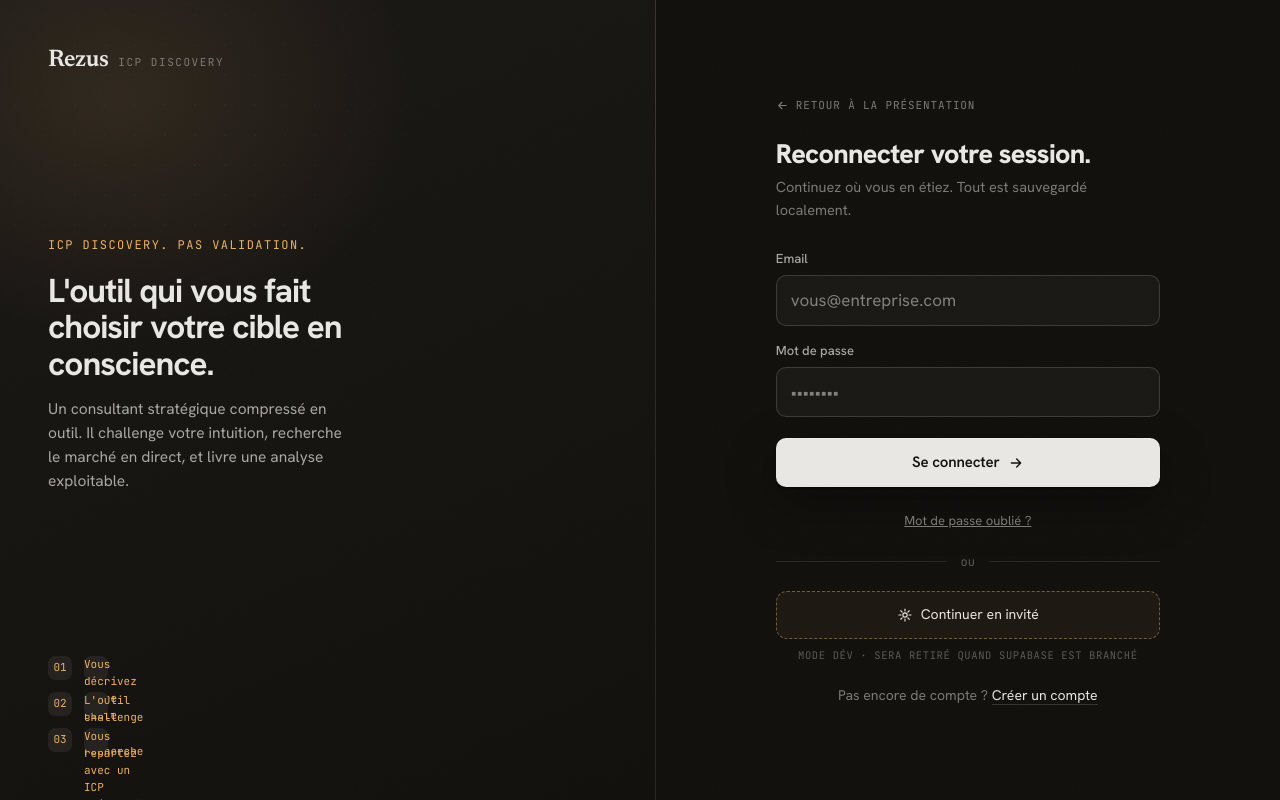
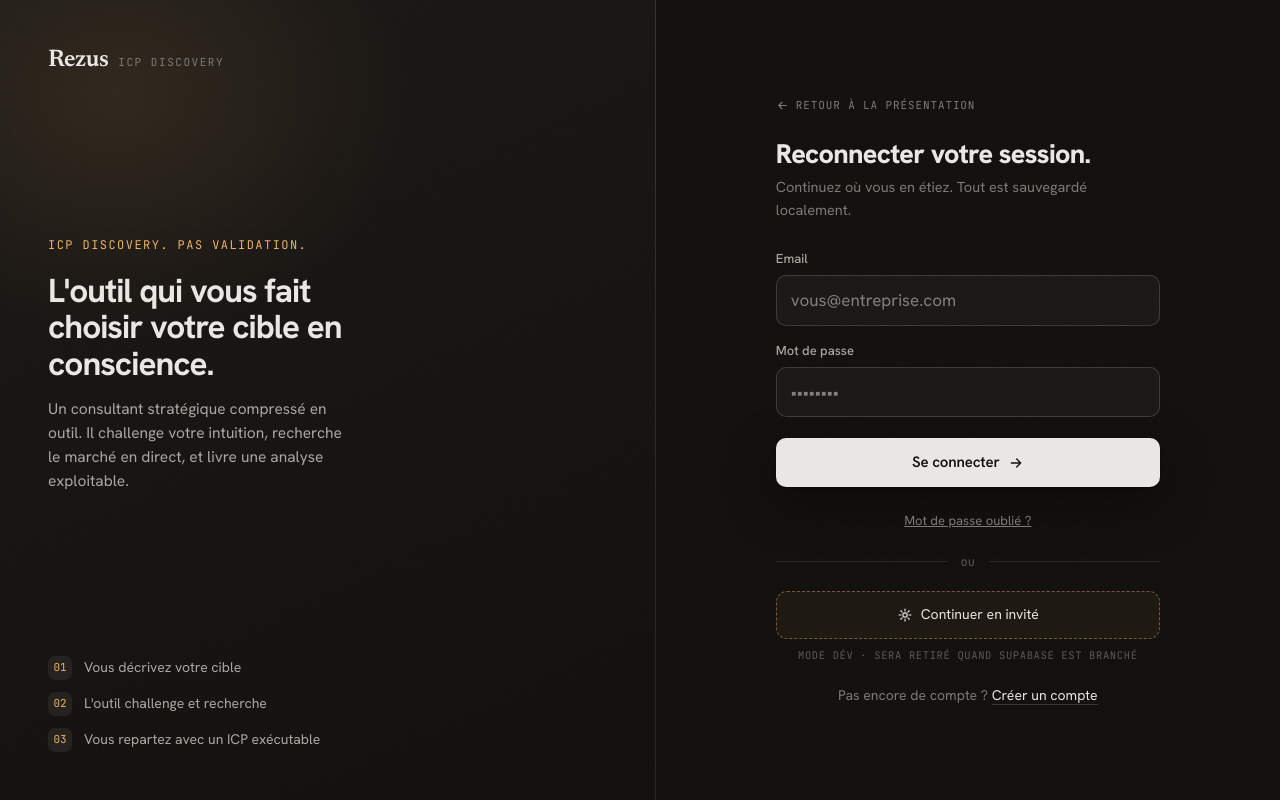
Before and after one commit to Rezus-Agency/landing, a Next.js app: page /login in a window 1280 px wide. Built offline with nearby package versions, Linux system fonts and the light colour scheme.

Commit message:
Fix BrandAside: text wrapping bug in auth__steps
Le sélecteur .auth__step span matchait les deux spans (le numéro 24x24
ET le texte), donc le texte se faisait écraser au format badge.
Fix: passer le texte comme noeud texte direct, pas en span.

```diff
--- a/components/icp-tool/auth/BrandAside.tsx
+++ b/components/icp-tool/auth/BrandAside.tsx
@@ -26,15 +26,15 @@ export function BrandAside() {
       <div className="auth__steps">
         <div className="auth__step">
           <span>01</span>
-          <span>Vous décrivez votre cible</span>
+          Vous décrivez votre cible
         </div>
         <div className="auth__step">
           <span>02</span>
-          <span>L&apos;outil challenge et recherche</span>
+          L&apos;outil challenge et recherche
         </div>
         <div className="auth__step">
           <span>03</span>
-          <span>Vous repartez avec un ICP exécutable</span>
+          Vous repartez avec un ICP exécutable
         </div>
       </div>
     </aside>
```
